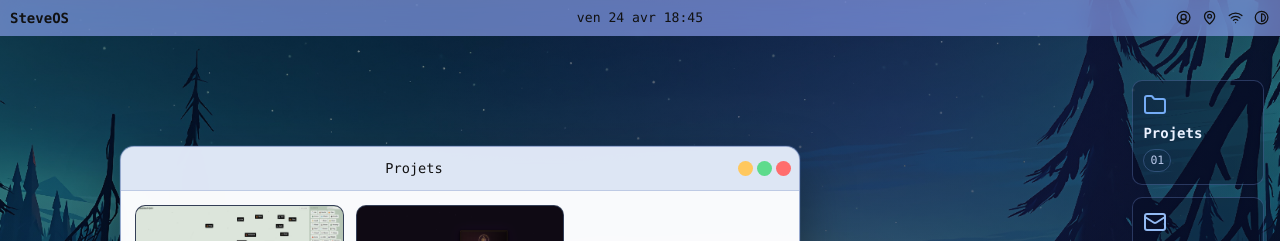
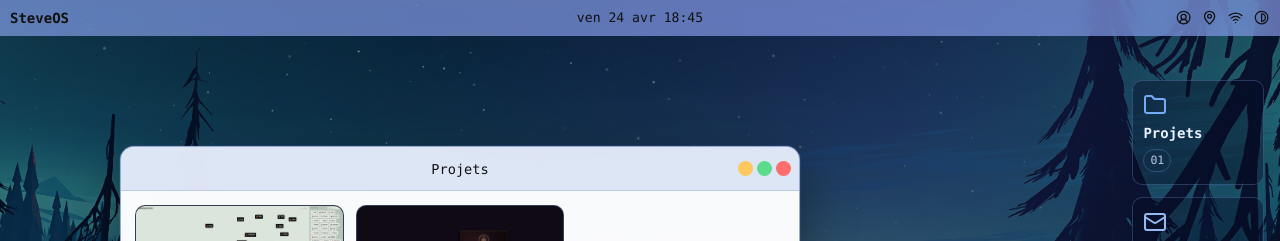
Before and after one commit to SteveRothier/Portfolio, a React (Vite) app: page / in a window 1280 px wide. Both pictures are taken after a click on the button 698 px from the left and 762 px from the top of the page. Shown: the top 241 px of the page. Built offline with nearby package versions, Linux system fonts and the light colour scheme.

Commit message:
Correction du titre au centre du header

```diff
--- a/src/windows/DesktopWindow.tsx
+++ b/src/windows/DesktopWindow.tsx
@@ -252,15 +252,16 @@ export function DesktopWindow({
       onMouseDown={handleWindowMouseDown}
       aria-label={windowState.title}
     >
-      <div className="desktop-window__topbar grid h-11 grid-cols-[1fr_auto] items-stretch border-b border-line-soft bg-[var(--window-header-bg)]">
+      <div className="desktop-window__topbar relative grid h-11 grid-cols-[1fr_auto] items-stretch border-b border-line-soft bg-[var(--window-header-bg)]">
+        <p className="pointer-events-none absolute left-1/2 top-1/2 m-0 w-[60%] -translate-x-1/2 -translate-y-1/2 truncate px-2 text-center text-[0.85rem] text-[var(--window-header-text)]">
+          {windowState.title}
+        </p>
         <header
           className="desktop-window__titlebar flex min-w-0 cursor-grab items-center justify-center px-2.5 active:cursor-grabbing md:px-3"
           onPointerDown={handlePointerDown}
           onDoubleClick={handleTitlebarDoubleClick}
         >
-          <p className="pointer-events-none min-w-0 truncate px-2 text-center text-[0.85rem] text-[var(--window-header-text)]">
-            {windowState.title}
-          </p>
+          <span className="sr-only">{windowState.title}</span>
         </header>
         <div className="desktop-window__controls-panel">
           <div className="desktop-window__controls-zone">
```
